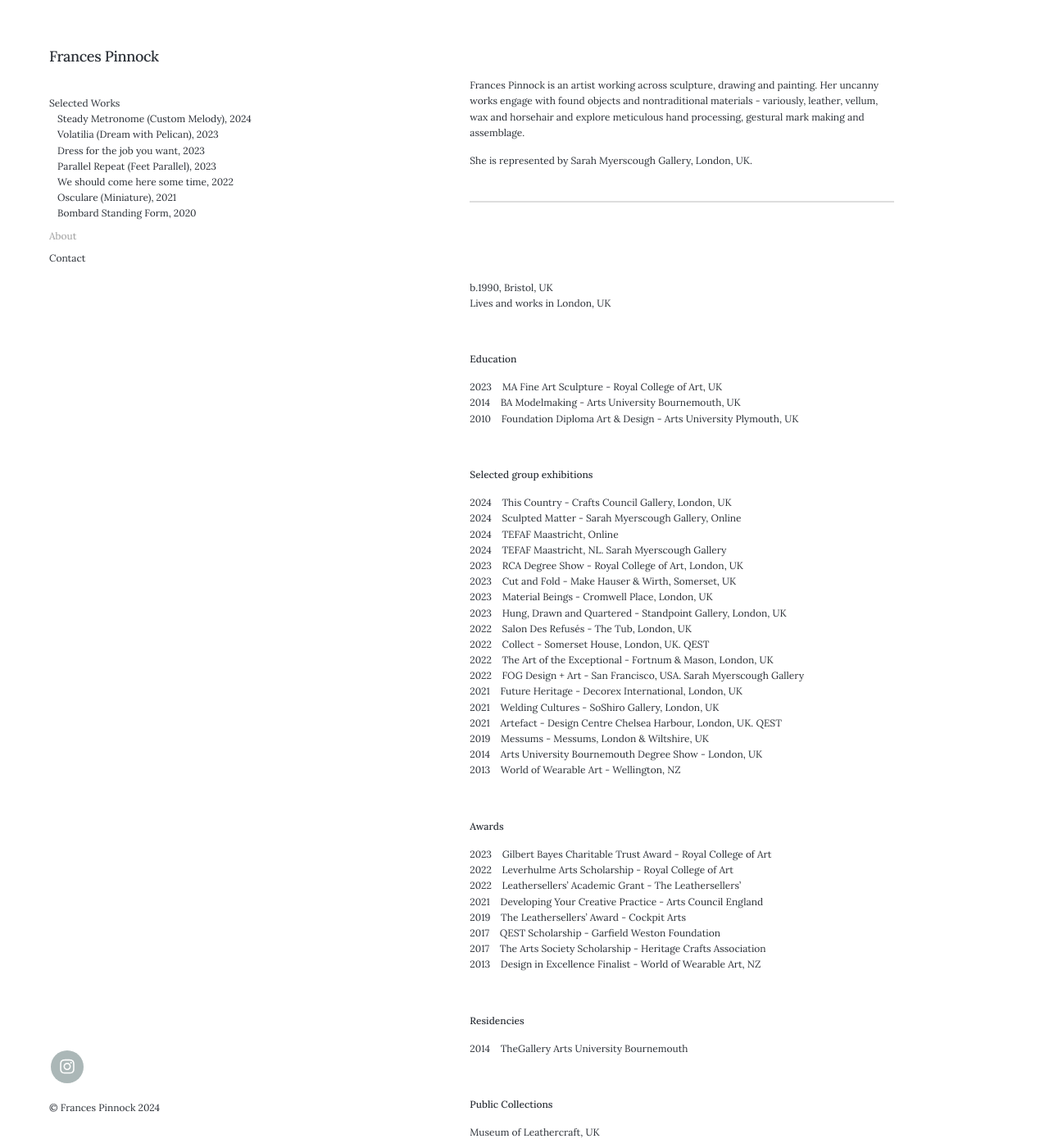
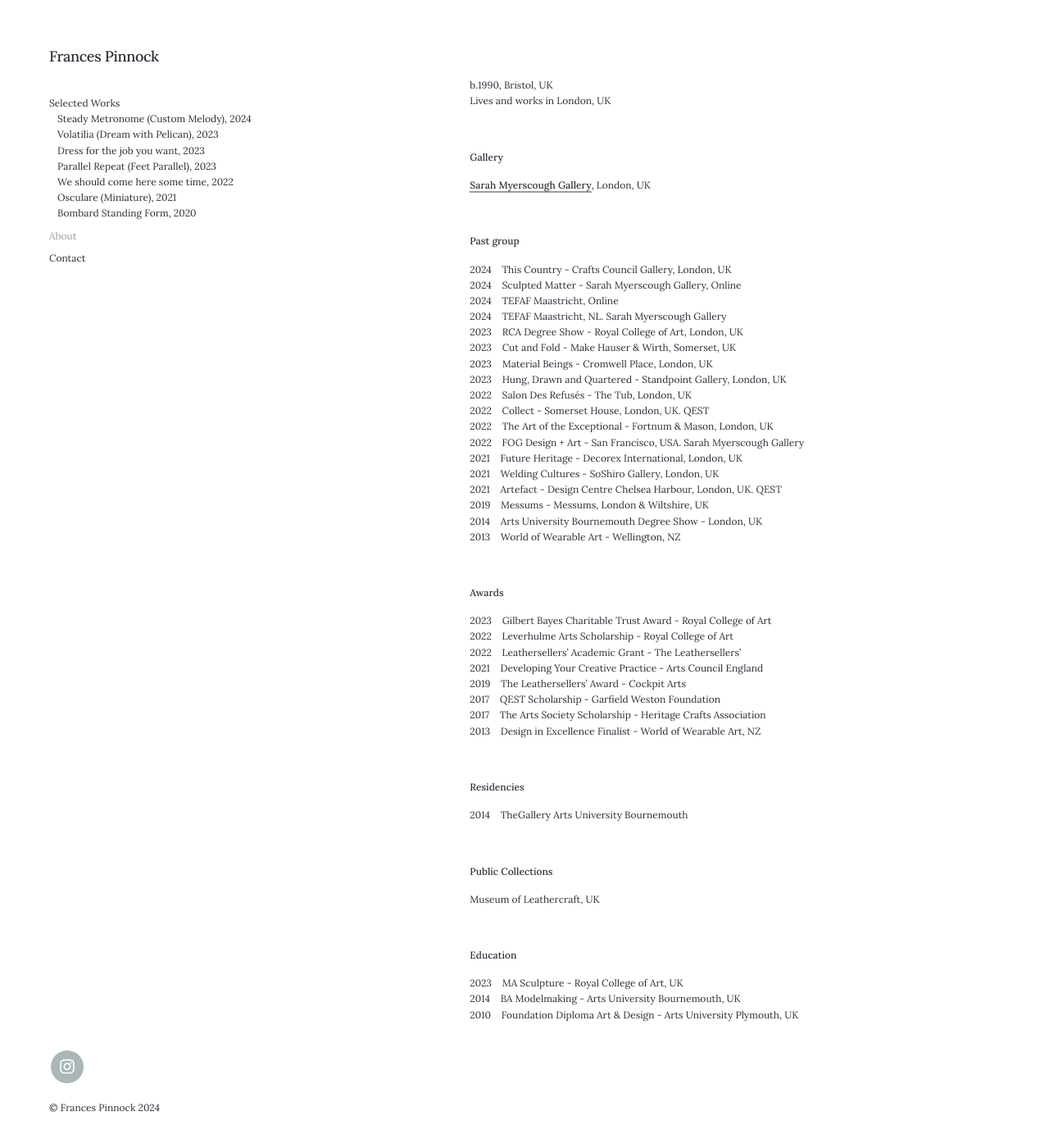
Before and after one commit to francespinnock/francespinnock.github.io, a Jekyll site: the page built from _pages/about.md, in a window 1280 px wide and 1400 px high. Shown: the whole window at 82% size. Built offline with Jekyll 4.4.1, drawn with Linux system fonts in a browser that asks for light colours; nearby versions of some CDN libraries.

Commit message:
Update about.md

```diff
--- a/_pages/about.md
+++ b/_pages/about.md
@@ -3,15 +3,7 @@ title: About
 subtitle:
 description: About Frances Pinnock
 ---
-<br />
 
-Frances Pinnock is an artist working across sculpture, drawing and painting. Her uncanny works engage with found objects and nontraditional materials - variously, leather, vellum, wax and horsehair and explore meticulous hand processing, gestural mark making and assemblage.
-
-She is represented by Sarah Myerscough Gallery, London, UK.
-
-----------------------------------------------------------------------------------------------------
-
-<br />
 <br />
 
 b.1990, Bristol, UK
@@ -19,17 +11,14 @@ Lives and works in London, UK
 
 <br />
 
+**Gallery**
 
-**Education**
-
-2023&nbsp;&nbsp;&nbsp; MA Fine Art Sculpture - Royal College of Art, UK
-2014&nbsp;&nbsp;&nbsp; BA Modelmaking - Arts University Bournemouth, UK
-2010&nbsp;&nbsp;&nbsp; Foundation Diploma Art & Design - Arts University Plymouth, UK
+[Sarah Myerscough Gallery](https://www.sarahmyerscough.com/), London, UK
 
 <br />
 
 
-**Selected group exhibitions**
+**Past group**
 
 2024&nbsp;&nbsp;&nbsp; This Country - Crafts Council Gallery, London, UK
 2024&nbsp;&nbsp;&nbsp; Sculpted Matter - Sarah Myerscough Gallery, Online
```
Also changed, not shown: other parts of _pages/about.md (+7 -0 lines).
